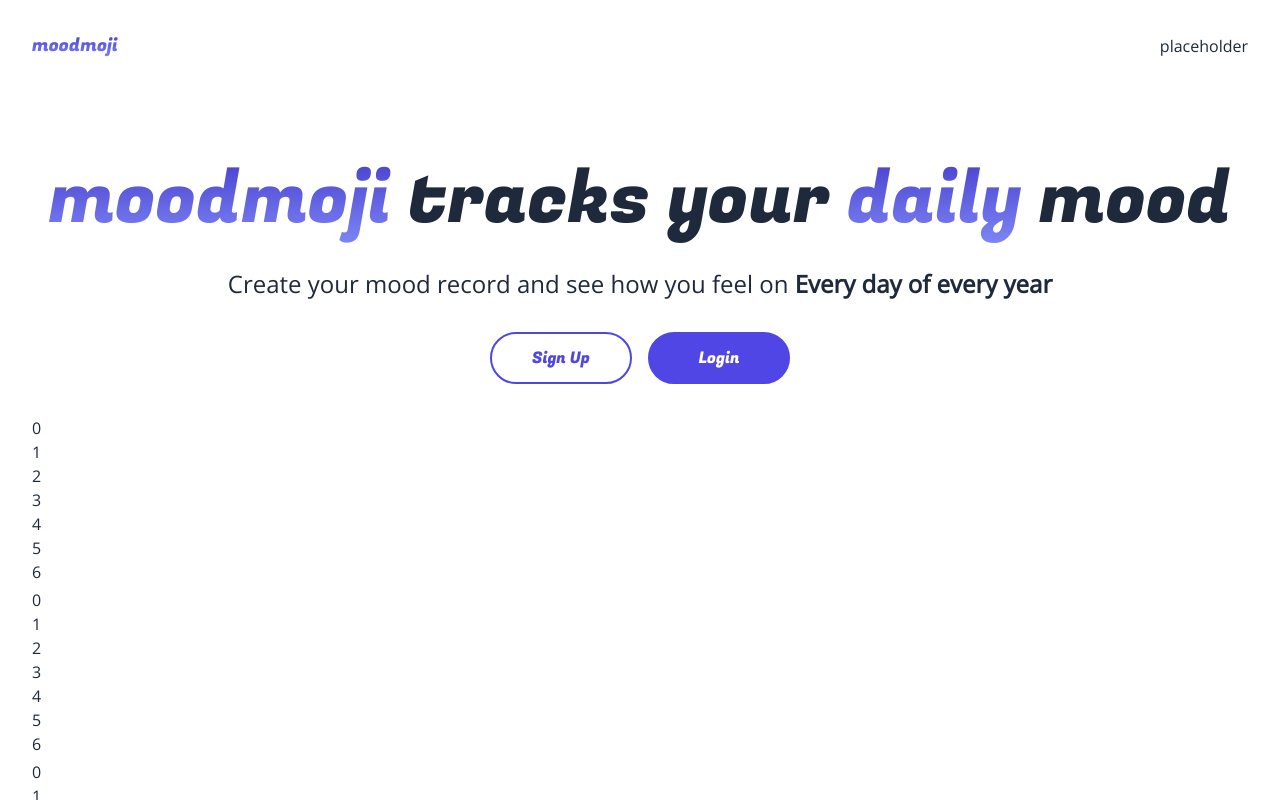
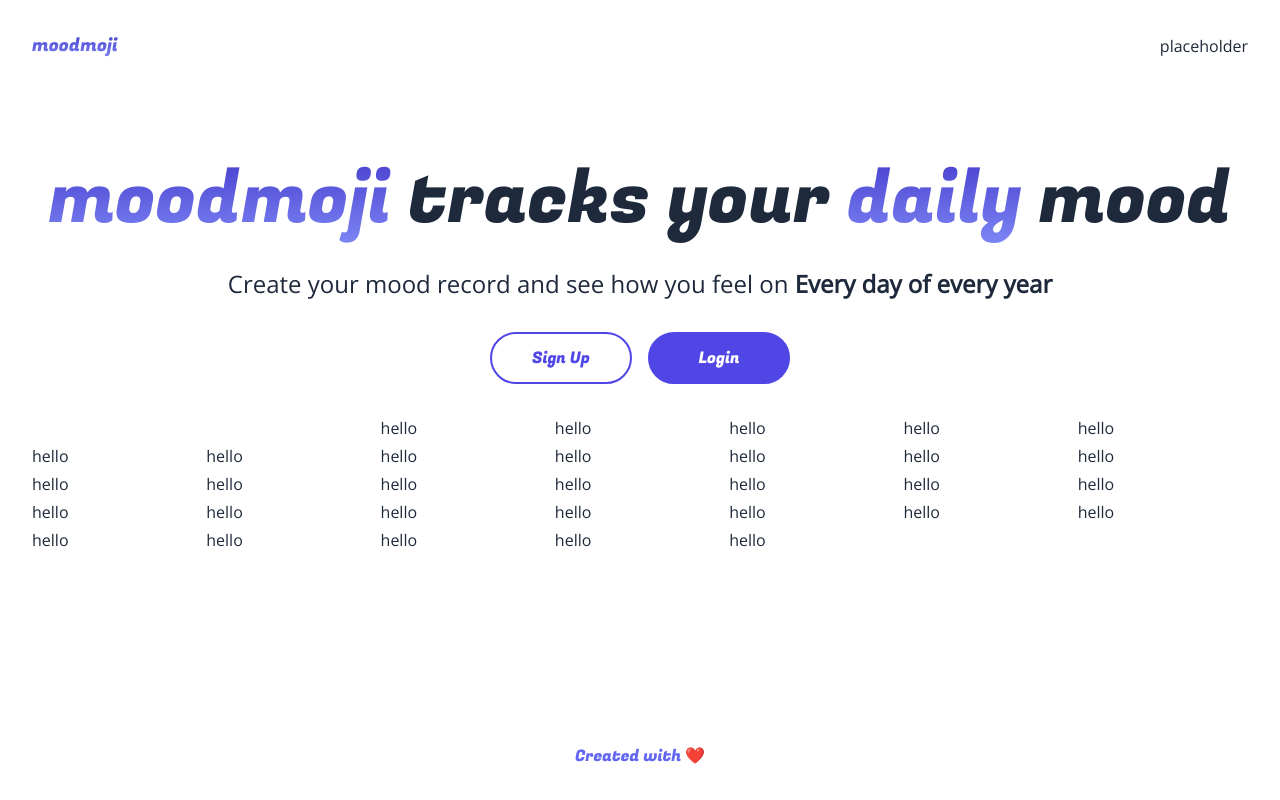
Before and after one commit to jaysenjonsin/moodmoji, a Next.js app: page / in a window 1280 px wide. Shown: the top 800 px of the page. Built offline with nearby package versions, Linux system fonts and the light colour scheme.

Commit message:
grid calendar working

```diff
--- a/components/Calendar.tsx
+++ b/components/Calendar.tsx
@@ -31,7 +31,7 @@ const dayList = [
 const fugaz = Fugaz_One({ subsets: ['latin'], weight: ['400'] });
 const Calendar = (props: Props) => {
   const year = 2024;
-  const month = 'July';
+  const month = 'October';
   const monthNow = new Date(year, Object.keys(months).indexOf(month), 1); //first day of curr month
   const firstDayOfMonth = monthNow.getDay(); //which day was first day
   const daysInMonth = new Date(
@@ -44,17 +44,29 @@ const Calendar = (props: Props) => {
   const numRows = Math.floor(daysToDisplay / 7) + (daysToDisplay % 7 ? 1 : 0); //if start on ex. thurs, add on how many rows we need, if any leftovers add extra row
   return (
     <div className='flex flex-col overflow-hidden gap-1'>
+      {/* make array with num rows elements -> it isnt iterable so we have to spread it and get the keys(indexes), then put in back in arr in order to map this array */}
       {[...Array(numRows).keys()].map((row, rowIndex) => (
-        <div key={rowIndex}>
+        <div key={rowIndex} className='grid grid-cols-7 gap-1'>
           {/* cant use implicit return here bc inner calculations */}
           {dayList.map((dayOfWeek, dayOfWeekIndex) => {
             //calculate curr day
             let dayIndex =
               rowIndex * 7 + dayOfWeekIndex - (firstDayOfMonth - 1);
-              //--> this determines blanks ex. if first of month wed, mon tues blank
-              let dayDisplay = dayIndex > daysInMonth ? false : (row === 0 && dayOfWeekIndex < firstDayOfMonth) ? false : true
+            //--> this determines blanks ex. if first of month wed, mon tues blank
+            let dayDisplay =
+              dayIndex > daysInMonth
+                ? false
+                : row === 0 && dayOfWeekIndex < firstDayOfMonth
+                ? false
+                : true;
 
-            return <div key = {dayOfWeek}>{dayOfWeekIndex} </div>;
+            let isToday = dayIndex === now.getDate();
+
+            if (!dayDisplay) {
+              return <div className='bg-white' key={dayOfWeekIndex} />;
+            }
+
+            return <div key={dayOfWeekIndex}>hello</div>;
           })}
         </div>
       ))}
```
